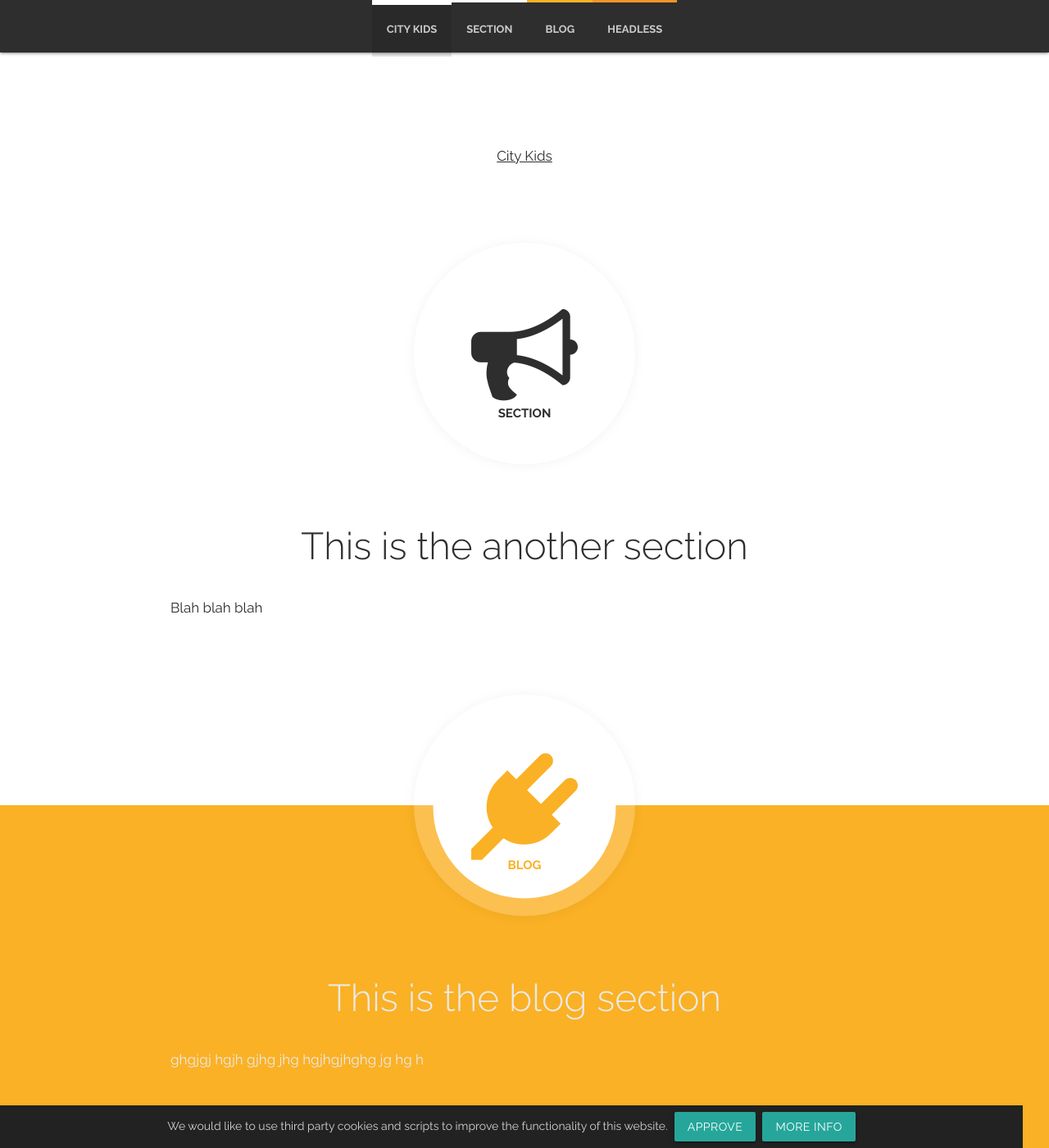
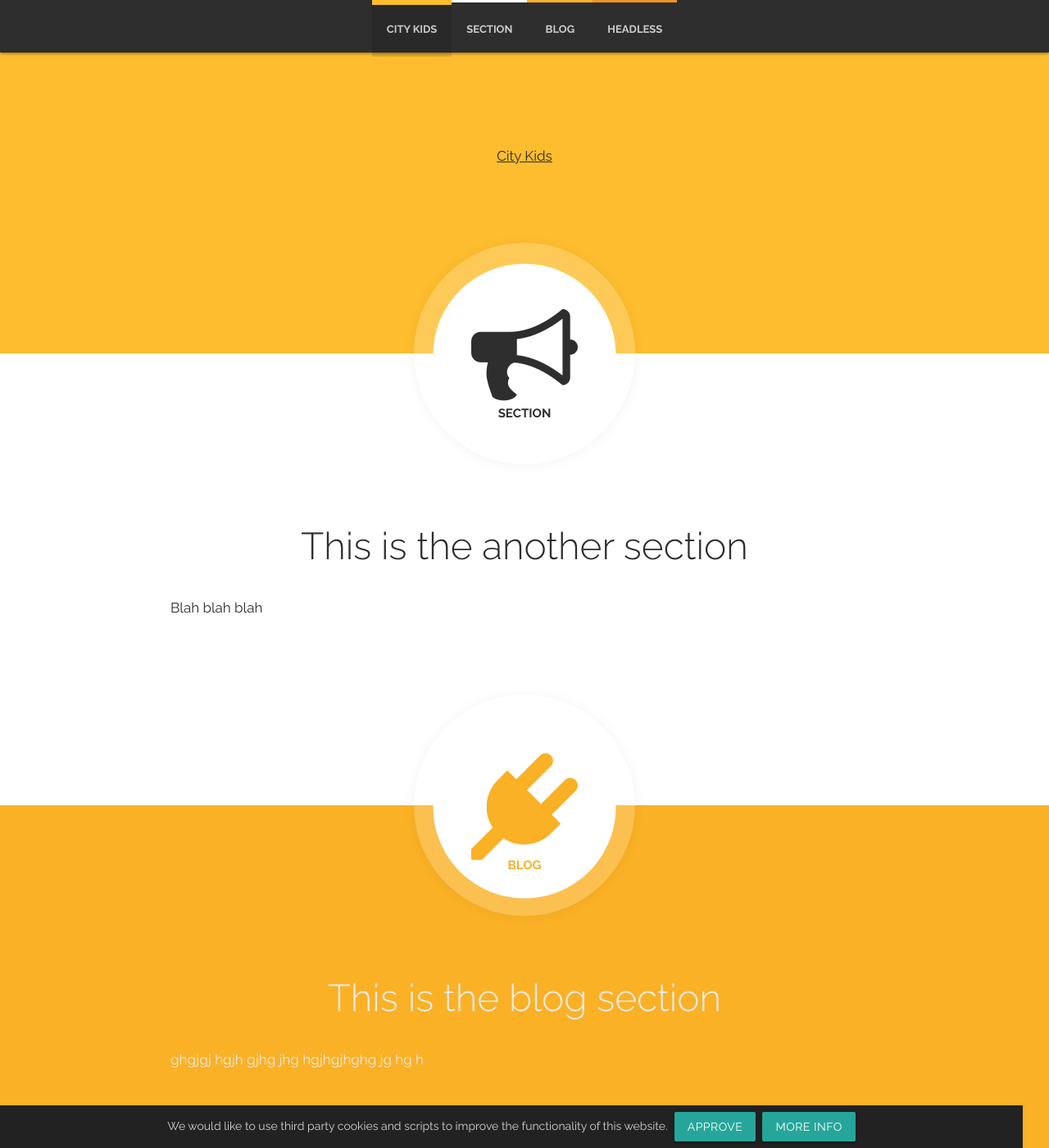
Before and after one commit to woodcock3/citychurch, a Jekyll site: the page built from _kids/2020-04-01-headless.md, in a window 1280 px wide and 1400 px high. Shown: the whole window at 82% size. Built offline with Jekyll 4.4.1, drawn with Linux system fonts in a browser that asks for light colours.

```diff
--- a/_config.yml
+++ b/_config.yml
@@ -43,8 +43,8 @@ colors:
   saturday-two: '#39479b'
   contacts:     '#3035A4'
   black:        '#2e2e2e'
-  ckyellow:     '#febd2e
-  ckblue:       '#01a8ff
+  ckyellow:     '#febd2e'
+  ckblue:       '#01a8ff'
   ## white:      '#f8f8f8'
   blue:       '#002edf'
   green:      '#63bd2f'
```
